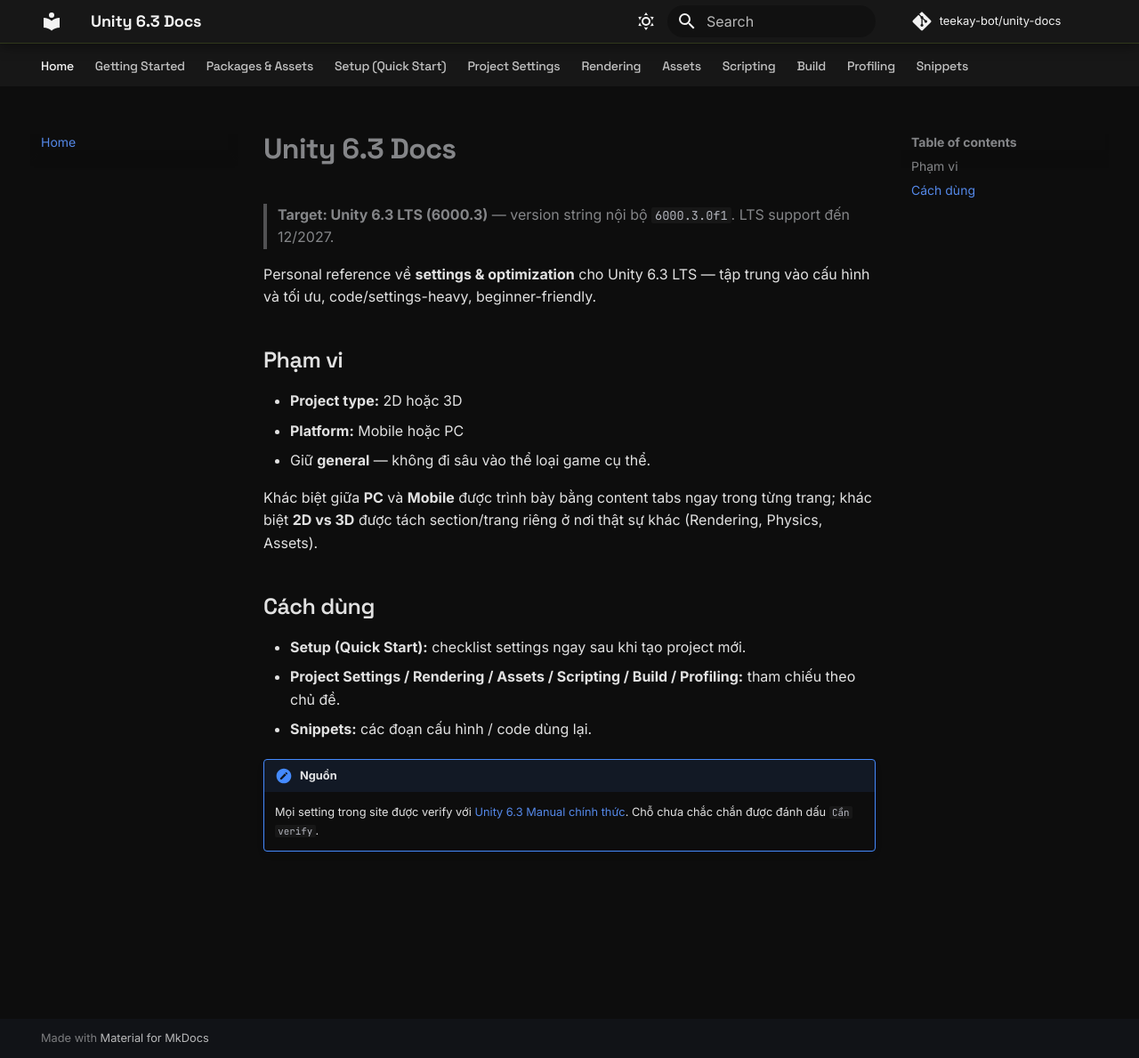
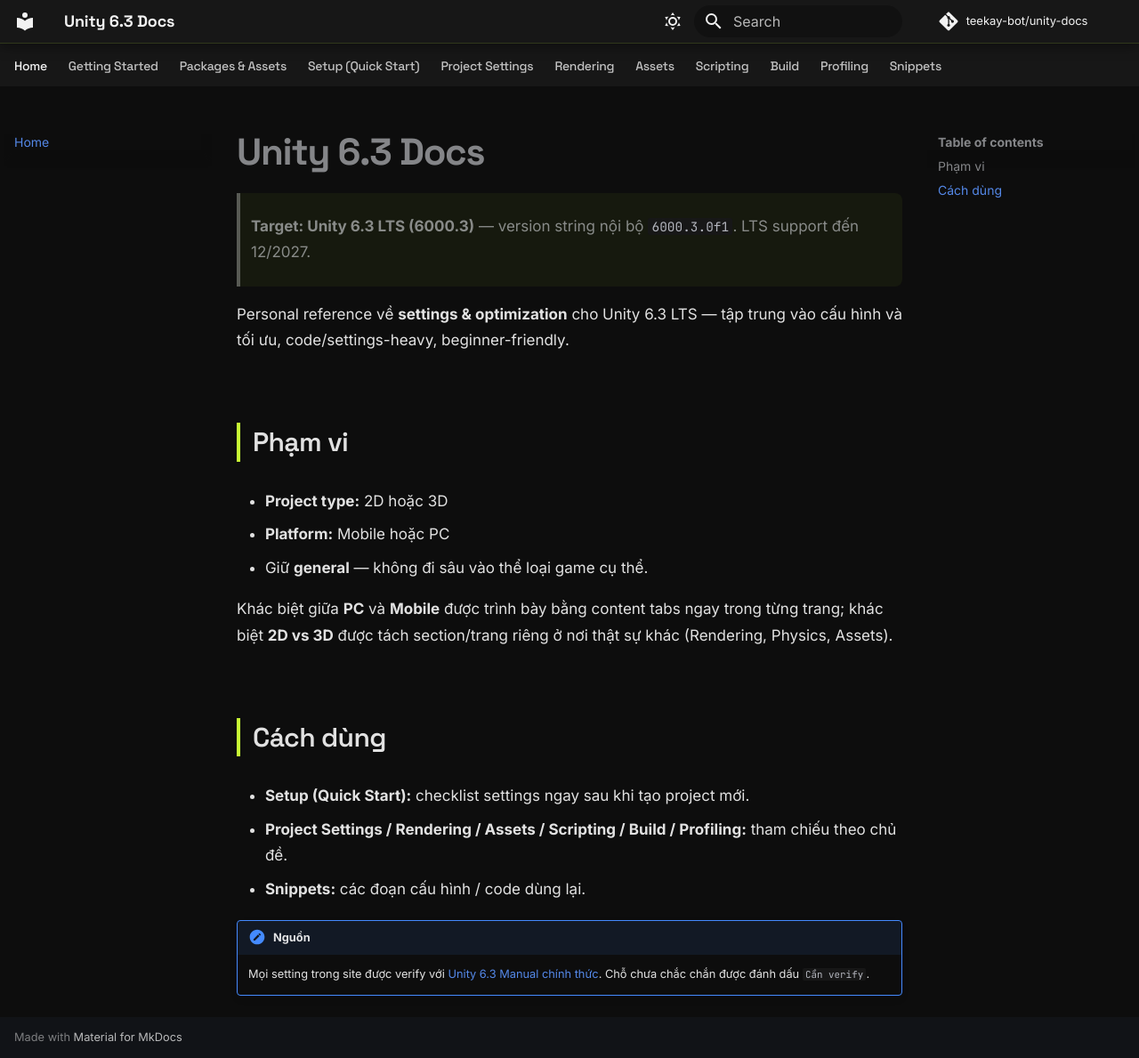
Before and after one commit to teekay-bot/unity-docs, an MkDocs documentation site: the page built from docs/index.md, in a window 1280 px wide and 1189 px high. Shown: the whole window at 89% size. Built offline with MkDocs 1.6.1 and Material for MkDocs 9.7.7, drawn with Linux system fonts in a browser that asks for light colours; comment, search, counter and statistics services are not loaded.

Commit message:
design: wider content layout + stronger heading hierarchy (h2 lime accent bar, h3 tint) + boxed blockquotes for readability

```diff
--- a/docs/stylesheets/extra.css
+++ b/docs/stylesheets/extra.css
@@ -165,3 +165,76 @@
     transition: none !important;
   }
 }
+
+/* ============================================================
+   Layout — tận dụng bề ngang màn hình (rộng hơn default ~61rem)
+   ============================================================ */
+.md-grid {
+  max-width: 76rem;
+}
+
+/* ============================================================
+   Typography hierarchy — tách bạch title / header / content
+   ============================================================ */
+.md-typeset {
+  line-height: 1.72;
+  font-size: 0.85rem;
+}
+.md-typeset p {
+  margin: 0.85em 0;
+}
+
+.md-typeset h1 {
+  font-size: 2.1rem;
+  font-weight: 700;
+  letter-spacing: -0.03em;
+  line-height: 1.15;
+  margin: 0 0 1.1rem;
+}
+
+/* h2 = mốc section: thanh accent lime bên trái + cỡ lớn + nhiều khoảng trên */
+.md-typeset h2 {
+  font-size: 1.5rem;
+  font-weight: 600;
+  letter-spacing: -0.02em;
+  line-height: 1.25;
+  margin: 2.6em 0 1em;
+  padding: 0.1em 0 0.1em 0.7rem;
+  border-left: 4px solid var(--u-lime);
+}
+
+/* h3 = sub-section: chữ tông accent, không thanh */
+.md-typeset h3 {
+  font-size: 1.18rem;
+  font-weight: 600;
+  letter-spacing: -0.01em;
+  margin: 2em 0 0.6em;
+}
+[data-md-color-scheme="slate"] .md-typeset h3 {
+  color: #d7ff7a;
+}
+[data-md-color-scheme="default"] .md-typeset h3 {
+  color: #2b7a9b;
+}
+
+.md-typeset h4 {
+  font-size: 1rem;
+  font-weight: 600;
+  margin: 1.5em 0 0.5em;
+}
+
+.md-typeset hr {
+  margin: 2.4em 0;
+}
+
+/* Blockquote intro/ghi chú = boxed nhẹ, đỡ khô */
+.md-typeset blockquote {
+  border-left: 4px solid var(--u-lime);
+  background: rgba(198, 255, 52, 0.05);
+  border-radius: 0 8px 8px 0;
+  padding: 0.5em 1em;
+}
+[data-md-color-scheme="default"] .md-typeset blockquote {
+  border-left-color: #2b7a9b;
+  background: rgba(43, 122, 155, 0.06);
+}
```
